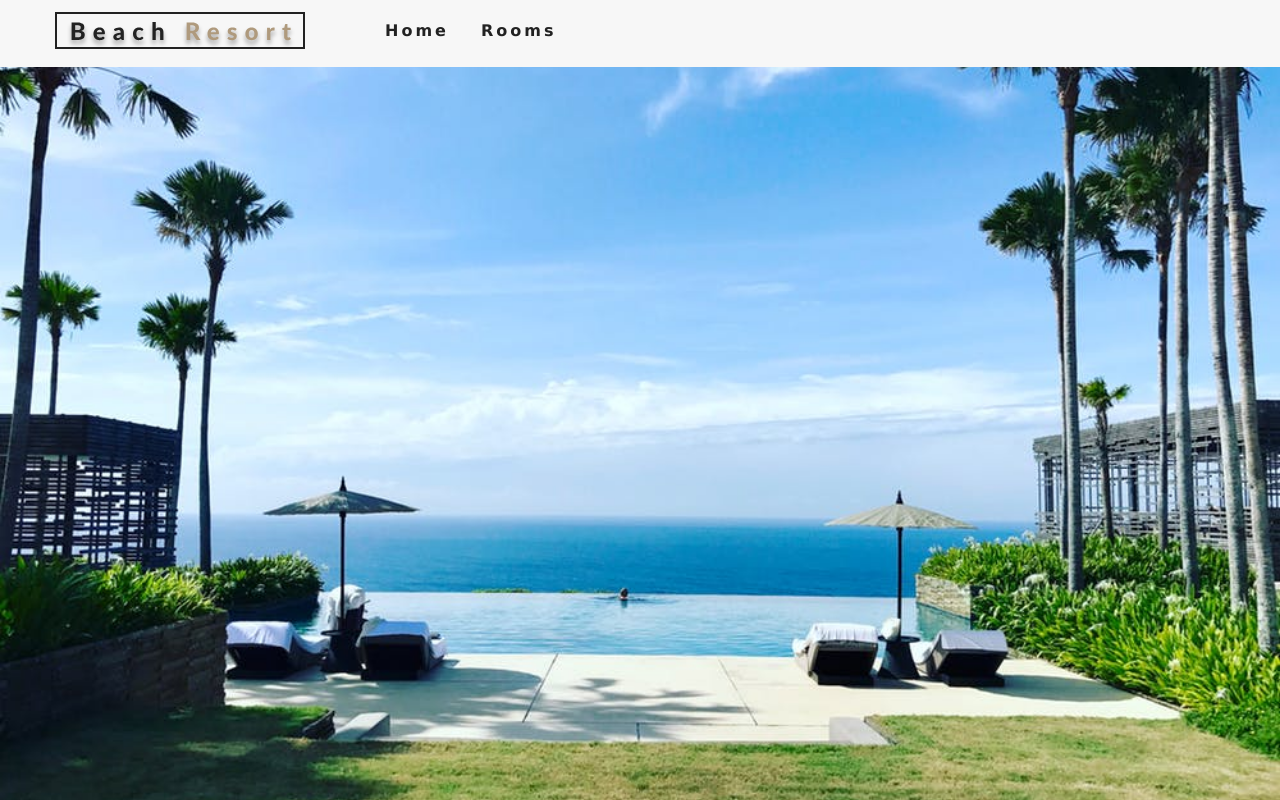
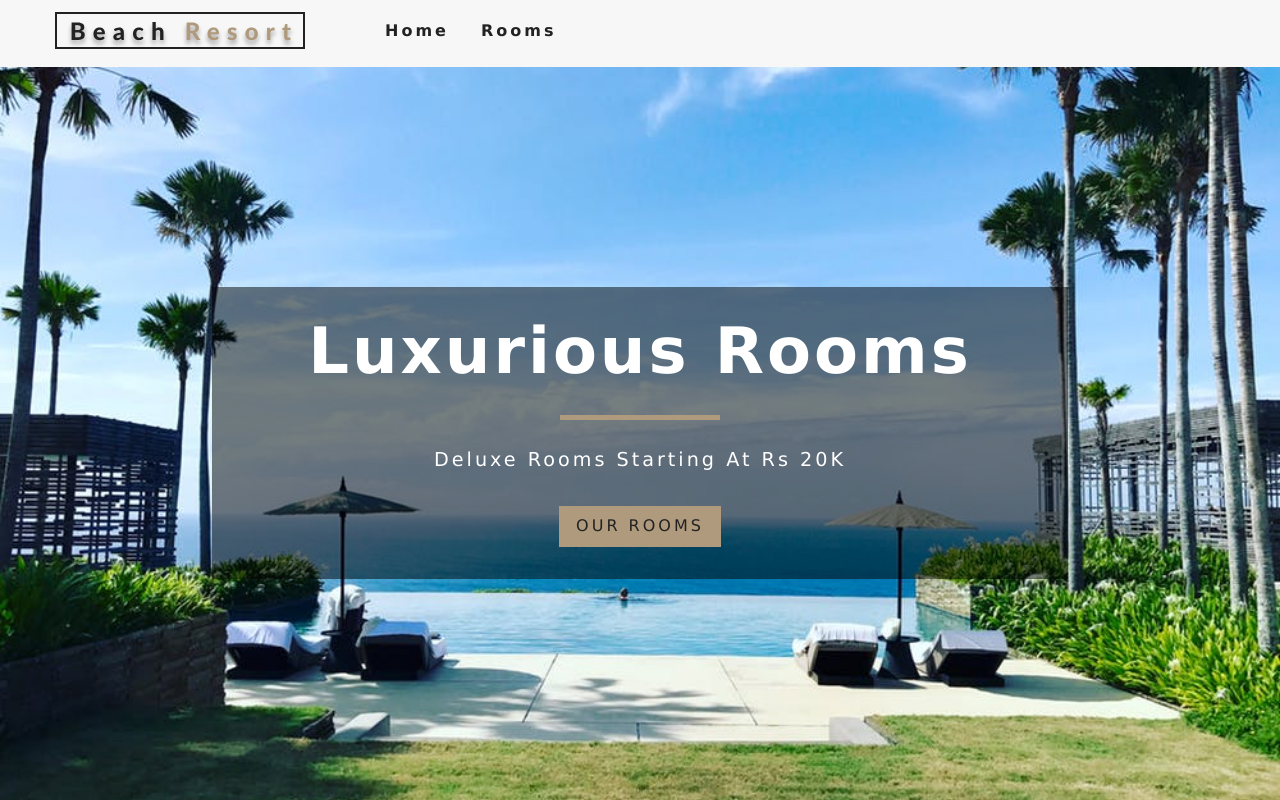
Before and after one commit to DilanMDA/Beach-Resort, a React (Create React App) app: page / in a window 1280 px wide. Built offline with nearby package versions, Linux system fonts and the light colour scheme.

Commit message:
Banner componet added / setuped Error page and navigate home and rooms pages

```diff
--- a/package.json
+++ b/package.json
@@ -41,6 +41,7 @@
   },
   "devDependencies": {
     "@svgr/webpack": "^5.5.0",
+    "@types/react-router-dom": "^5.1.7",
     "react-svg-loader": "^3.0.3",
     "svg-url-loader": "^7.1.1"
   }
--- /dev/null
+++ b/src/components/Banner.js
@@ -0,0 +1,12 @@
+import React from 'react'
+
+export default function Banner({ children, title, subtitle }) {
+    return (
+        <div className='banner'>
+            <h1>{title}</h1>
+            <div></div>
+            <p>{subtitle}</p>
+            {children}
+        </div>
+    )
+}
--- a/src/components/Hero.js
+++ b/src/components/Hero.js
@@ -1,9 +1,10 @@
 //functional component
 import React from 'react'
 
-export default function Hero({ hero}) {
+export default function Hero({children,hero}) {
     return (
         <header className= {hero}>
+            {children}
 
         </header>
     );
--- a/src/pages/Error.js
+++ b/src/pages/Error.js
@@ -1,9 +1,15 @@
 import React from 'react'
-
+import Hero from '../components/Hero';
+import Banner from '../components/Banner';
+import { Link } from 'react-router-dom';
 export default function Error() {
     return (
-        <div>
-            hello from error page
-        </div>
-    )
+        <Hero>
+            <Banner title='404' subtitle="page not found">
+                <Link to='/' className='btn-primary'>
+                    return home
+                </Link>
+            </Banner>
+        </Hero>
+    );
 }
--- a/src/pages/Home.js
+++ b/src/pages/Home.js
@@ -1,8 +1,16 @@
 import React from 'react'
 import Hero from '../components/Hero';
+import Banner from '../components/Banner';
+import { Link } from 'react-router-dom';
 
-export default function Home(){
-    return(
-        <Hero/>
+export default function Home() {
+    return (
+        <Hero>
+            <Banner title='luxurious rooms' subtitle="deluxe rooms starting at Rs 20K">
+                <Link to= '/rooms' className = 'btn-primary'>
+                    our rooms
+                </Link>
+            </Banner>
+        </Hero>
     );
 }
--- a/src/pages/Rooms.js
+++ b/src/pages/Rooms.js
@@ -1,9 +1,17 @@
 import React from 'react'
 import Hero from '../components/Hero';
+import Banner from '../components/Banner';
+import { Link } from 'react-router-dom'
 
 function Rooms() {
     return (
-        <Hero hero = 'roomsHero'/>
+        <Hero hero='roomsHero'>
+            <Banner title="our rooms">
+                <Link to='/' className='btn-primary'>
+                    return home
+                </Link>
+            </Banner>
+        </Hero>
     )
 }
 
```
Also changed, not shown: 2 other files (tests, documents, lock files or other folders).
